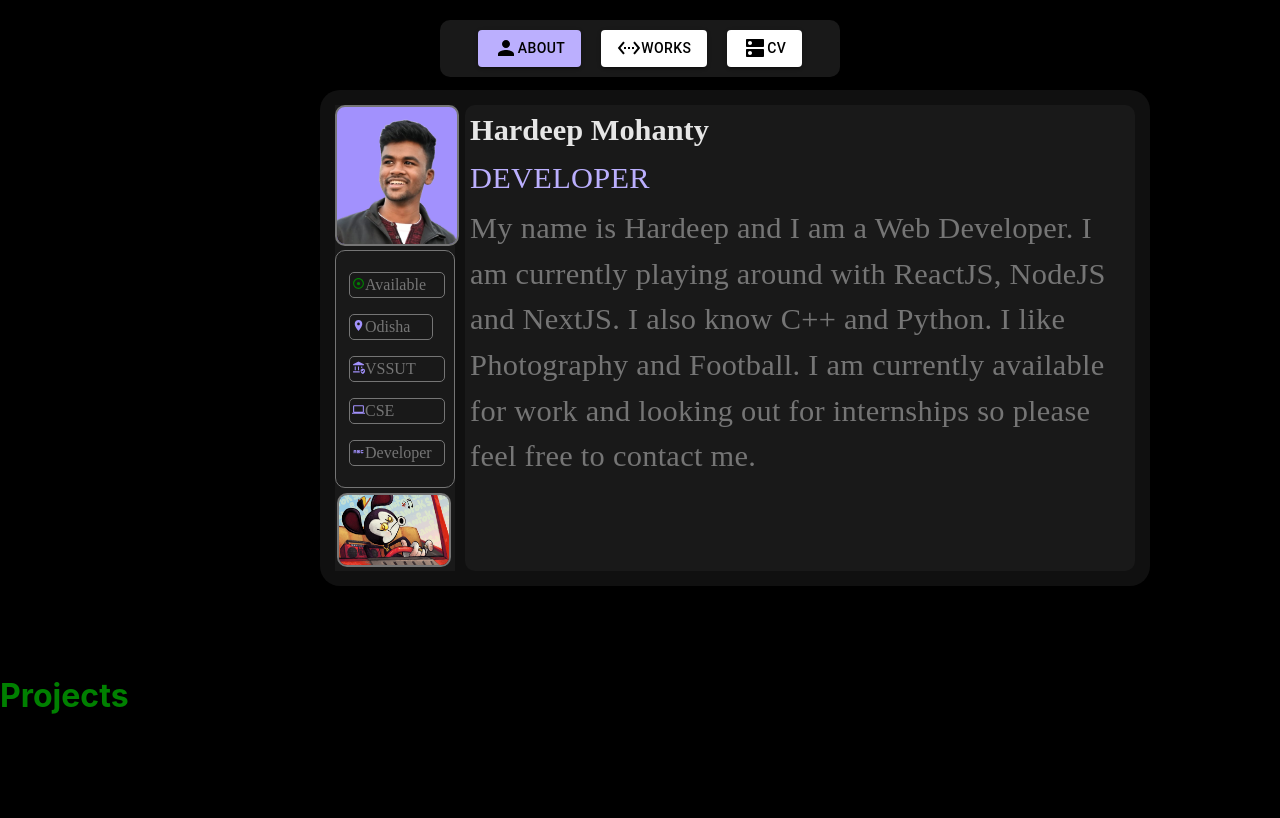
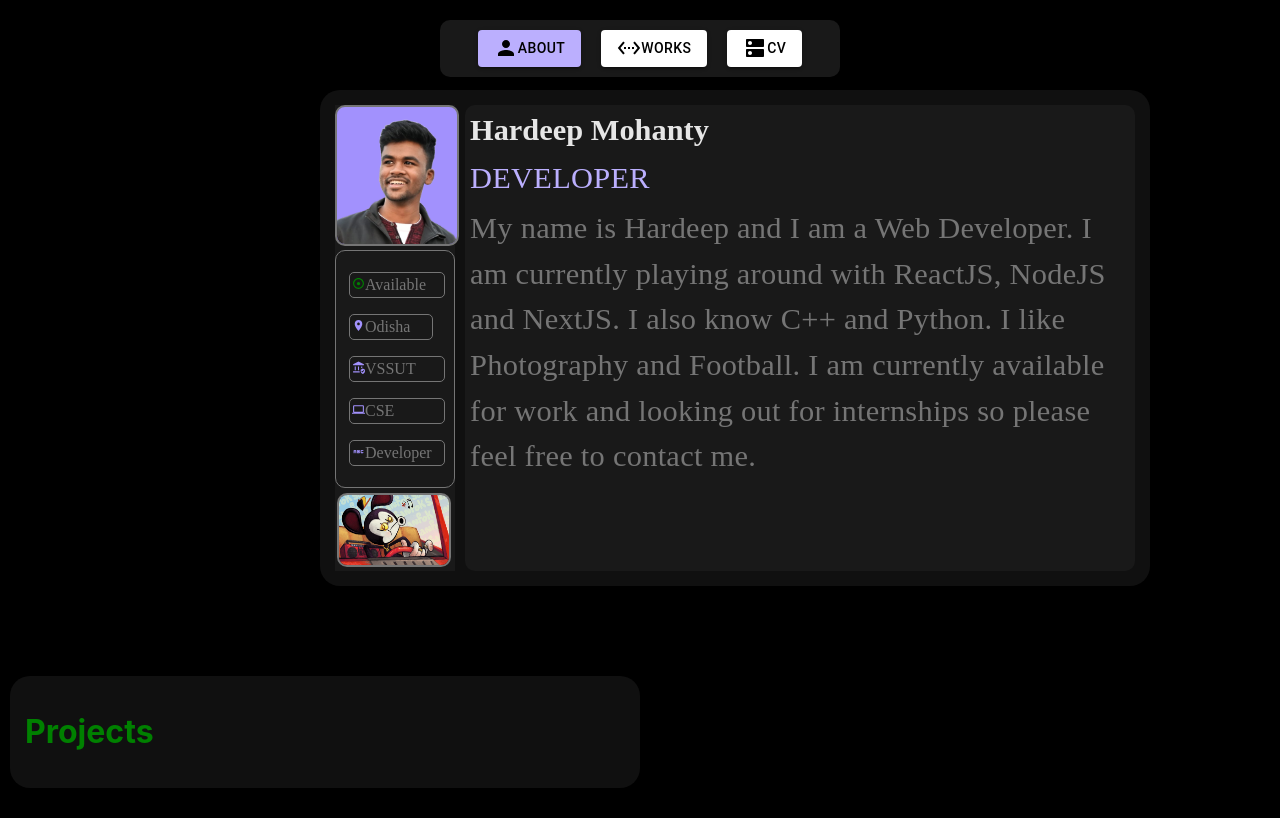
Before and after one commit to hardeepmty/My-Portfolio, a React (Create React App) app in the folder frontend/: page / in a window 1280 px wide. Built offline with nearby package versions, Linux system fonts and the light colour scheme; the HTML template or start-up script is replaced by a standard one.

Commit message:
projects

```diff
--- a/frontend/src/pages/Projects.jsx
+++ b/frontend/src/pages/Projects.jsx
@@ -1,11 +1,21 @@
-import React from 'react'
+import React from 'react';
 
 const Projects = () => {
   return (
-    <div>
-      <h1 style={{color:"green"}}>Projects</h1>
+    <div
+      style={{
+        maxWidth: '600px',  // Corrected the syntax here
+        margin: '30px 10px',
+        padding: '15px',
+        gap: '10px',
+        display: 'flex',
+        borderRadius: '20px',
+        backgroundColor: '#101010',
+      }}
+    >
+      <h1 style={{ color: 'green' }}>Projects</h1>
     </div>
-  )
-}
+  );
+};
 
-export default Projects
+export default Projects;
```
Also changed, not shown: frontend/src/lib/data/tech.jsx (added), frontend/src/lib/data/works.jsx (added).
